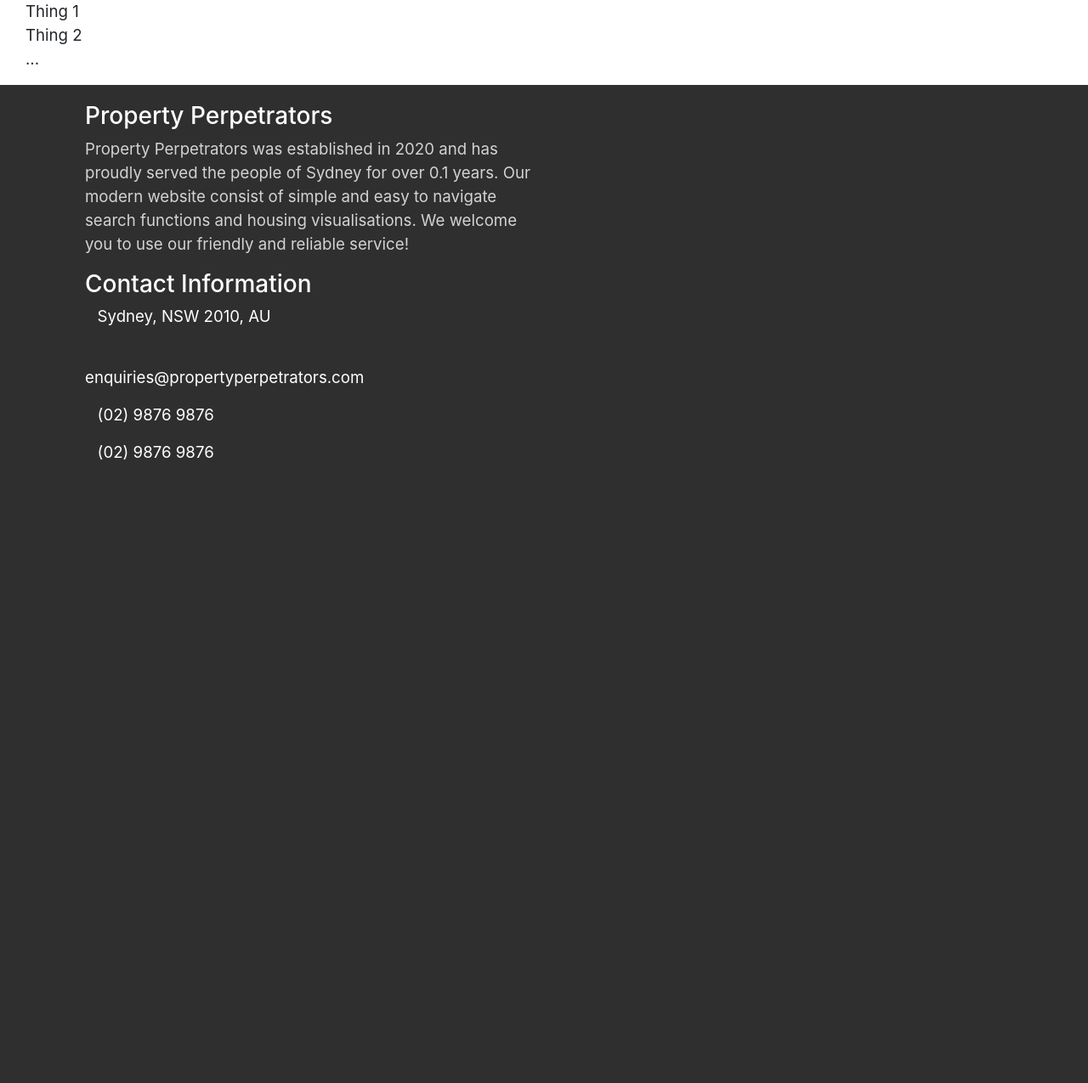
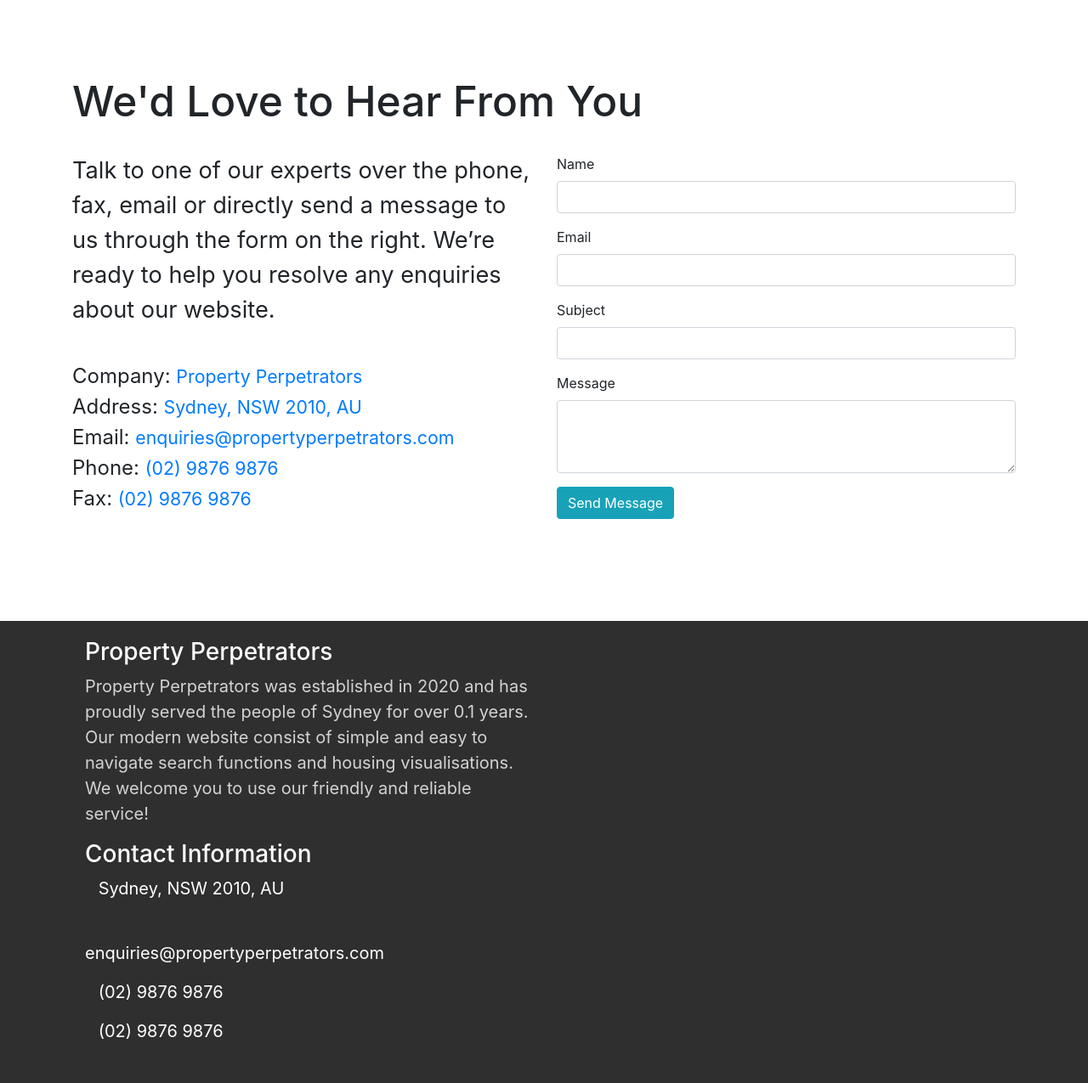
Before and after one commit to RandomRunt/SoftwareCapstoneProject, a Flask app: page /about in a window 1280 px wide. Shown: the part 256-1531 px from the top of the page at 85% size. Before the commit the page ends 797 px from the top, so only its background shows below. Run offline with Flask 2, Linux system fonts and the light colour scheme; parts of the project's set-up code (start-up, migrations or seed data) failed here and were passed over; some libraries are stand-ins or nearby versions.

```diff
--- a/templates/about.html
+++ b/templates/about.html
@@ -1,26 +1,82 @@
-{% extends 'base.html' %}
-{% block page_title %} About Us {% endblock %}
-{% block page_content %}
-
-<head>
-    <style>
-        p {
-            font-size: 14pt;
-        }
-    </style>
-</head>
-
-<body>
-    <div class="container-fluid">
-        <p>
-            Thing 1 <br>
-            Thing 2 <br>
-            ... <br>
-
-        </p>
-        <!-- modify this div class and add any about information-->
-
-
-    </div>
-</body>
+{% extends "base.html" %}
+{% block page_title %} Contact Us {% endblock %}
+{% block content %}
+<style>
+  p {font-size: 20px;}
+</style>
+<div style="padding: 45px;">
+</div>
+      <div class="container">
+          <div class="row">
+              <!-- Section Titile -->
+              <div class="col-lg-12">
+                  <h1 style="font-size: 310%" class="section-title">We'd Love to Hear From You</h1>
+                  <br>
+              </div>
+          </div>
+          <div class="row">
+              <!-- Section Titile -->
+              <div class="col-lg-6">
+                <p style="font-size: 170%">Talk to one of our experts over the phone, fax, email or directly send a message to us through the form on the right. We’re ready to help you resolve any enquiries about our website.</p>
+                <br>
+                <div style="font-size: 150%">
+                  <div>
+                     Company:  <a href="http://127.0.0.1:5000/">Property Perpetrators</a>
+                </div>
+                <div>
+                    Address: <a href="#">Sydney, NSW 2010, AU</a>
+                </div>
+                <div>
+                    Email: <a href="#">enquiries@propertyperpetrators.com</a>
+                </div>
+                <div>
+                     Phone:  <a href="#">(02) 9876 9876</a>
+                </div>
+                <div>
+                      Fax:  <a href="#">(02) 9876 9876</a>
+                </div>
+               </div>
+              </div>
+              <!-- contact form -->
+              <div class="col-md-6">
+                  <form class="shake" role="form" method="post" id="contactForm" name="contact-form" data-toggle="validator">
+                      <!-- Name -->
+                      <div class="form-group">
+                        <label class="control-label" for="name">Name</label>
+                        <input class="form-control" id="name" type="text" name="name" required data-error="Please enter your name" value="{{ request.form.name }}">
+                        <div class="help-block with-errors"></div>
+                      </div>
+                      <!-- email -->
+                      <div class="form-group">
+                        <label class="control-label" for="email">Email</label>
+                        <input class="form-control" id="email" type="email" name="email" required data-error="Please enter your Email" value="{{ request.form.email }}">
+                        <div class="help-block with-errors"></div>
+                      </div>
+                      <!-- Subject -->
+                      <div class="form-group">
+                        <label class="control-label">Subject</label>
+                        <input class="form-control" id="msg_subject" type="text" name="subject" required data-error="Please enter your message subject" value="{{ request.form.subject }}">
+                        <div class="help-block with-errors"></div>
+                      </div>
+                      <!-- Message -->
+                      <div class="form-group">
+                          <label for="message" class="control-label">Message</label>
+                          <textarea class="form-control" rows="3" id="message" name="message" required data-error="Write your message" value="{{ request.form.message }}"></textarea>
+                          <div class="help-block with-errors"></div>
+                      </div>
+                      {% if error %}
+                          <p class="error">
+                          {{ error }}
+                      {% endif %}
+                      <!-- Form Submit -->
+                      <div class="form-submit">
+                            <button class="btn btn-info btn-md" type="submit" id="form-submit" value="contact">Send Message</button>
+                      </div>
+                  </form>
+              </div>
+          </div>
+      </div>
+<div style="padding: 60px;">
+</div>
+{{ super() }}
 {% endblock %}
```
